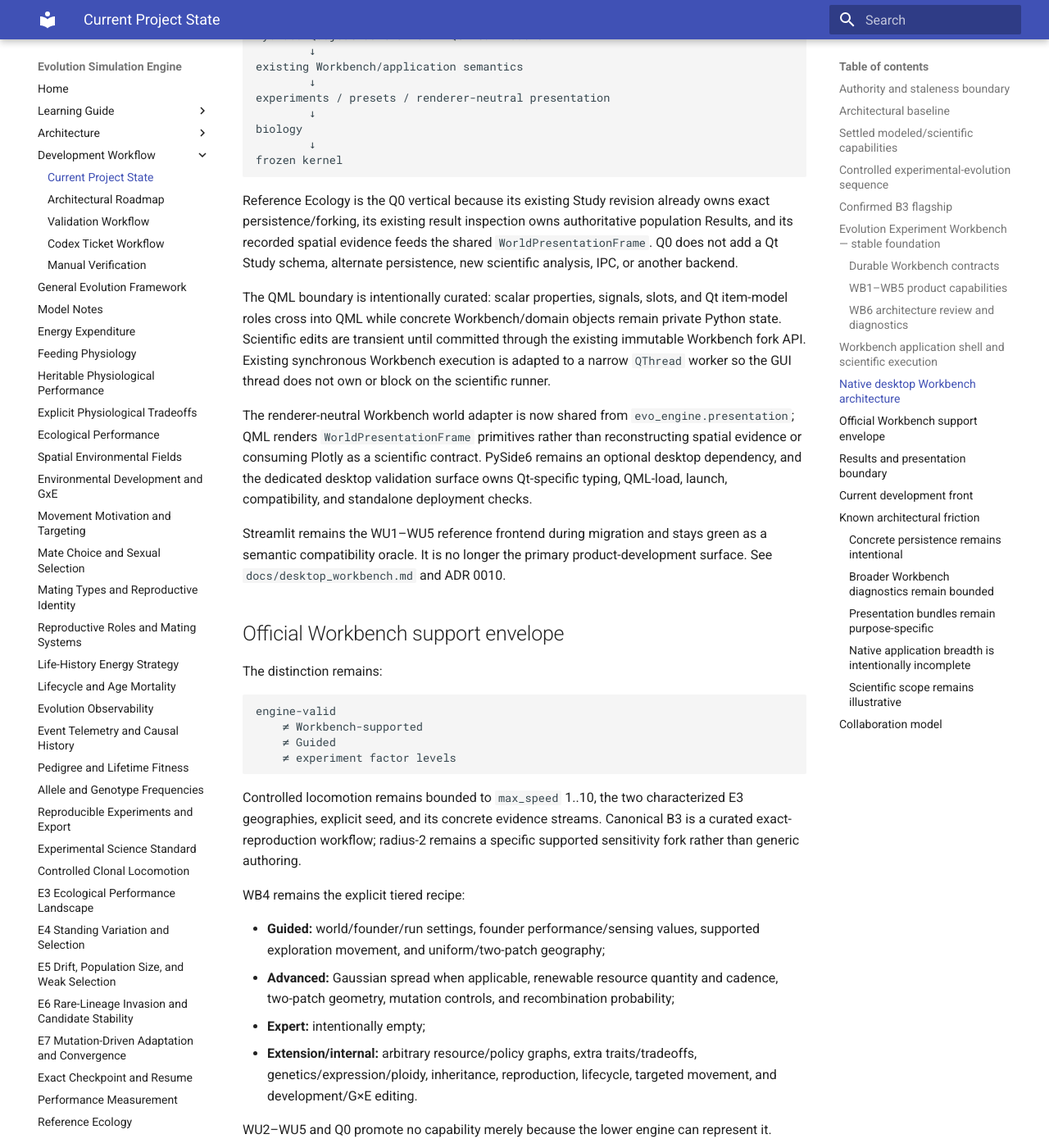
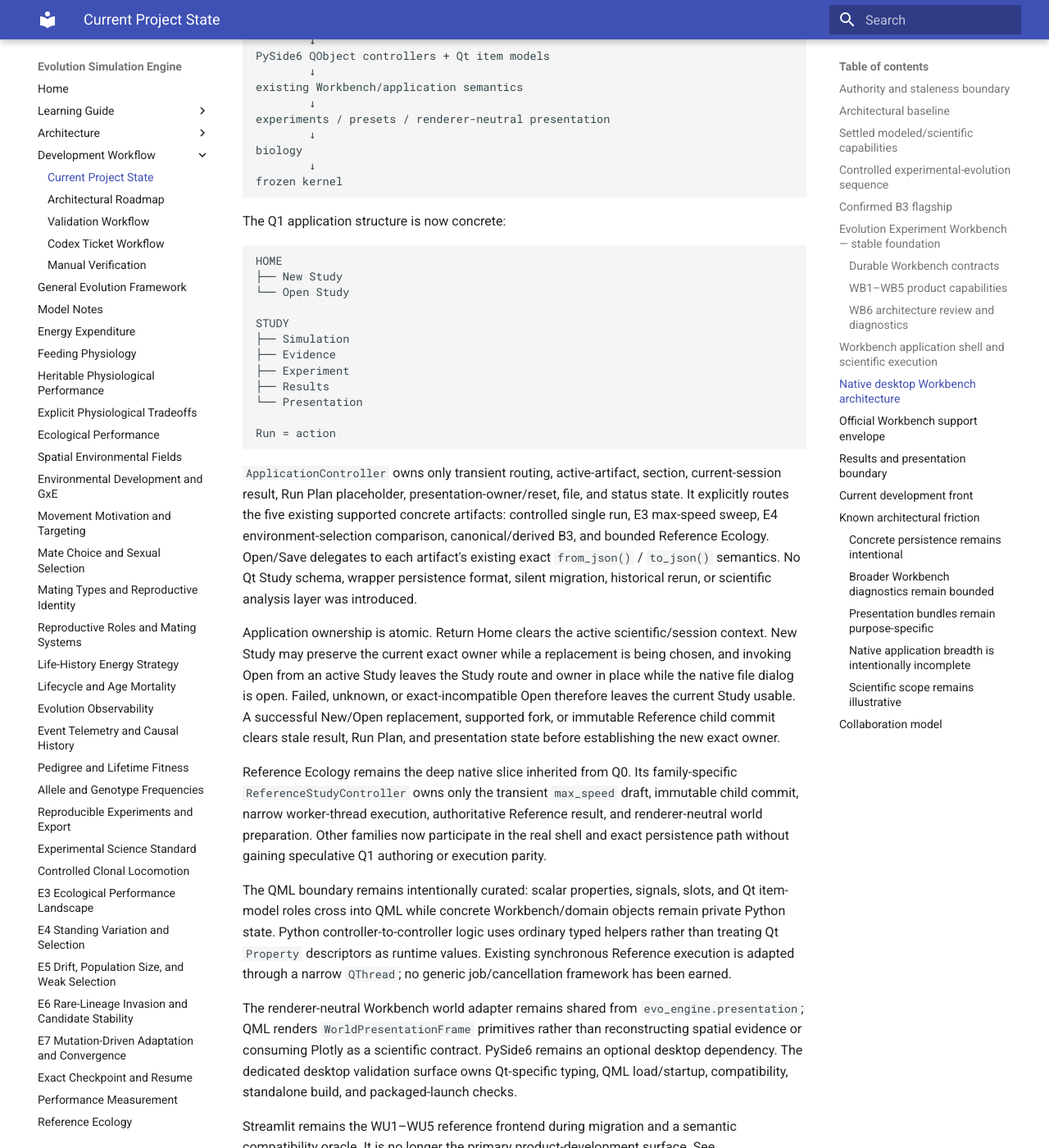
Before and after one commit to abdullahkhan57721/evolution-simulation-engine, an MkDocs documentation site: the page built from docs/development/current_state.md, in a window 1280 px wide and 1400 px high, scrolled down 8110 px. Shown: the whole window at 82% size. Built offline with MkDocs 1.6.1 and Material for MkDocs 9.7.7, drawn with Linux system fonts in a browser that asks for light colours; some of the changed text lies outside the part shown.

Commit message:
Advance current state through Q1 native shell

````diff
--- a/docs/development/current_state.md
+++ b/docs/development/current_state.md
@@ -345,13 +345,15 @@ bounded conclusion remain science/director-owned rather than UI-authored. See
 
 ## Native desktop Workbench architecture
 
-Q0 proves that PySide6 + Qt Quick/QML can consume the settled Workbench directly and
-is now the primary product frontend direction. The durable dependency boundary is:
+Q0 established that PySide6 + Qt Quick/QML can consume the settled Workbench
+directly. Q1 turns that technology proof into the persistent native product shell,
+while scientific authority remains in the existing Workbench artifacts. The durable
+dependency boundary is:
 
 ```text
 Qt Quick / QML
         ↓
-PySide6 QObject controller + Qt item models
+PySide6 QObject controllers + Qt item models
         ↓
 existing Workbench/application semantics
         ↓
@@ -362,29 +364,64 @@ biology
 frozen kernel
 ```
 
-Reference Ecology is the Q0 vertical because its existing Study revision already
-owns exact persistence/forking, its existing result inspection owns authoritative
-population Results, and its recorded spatial evidence feeds the shared
-`WorldPresentationFrame`. Q0 does not add a Qt Study schema, alternate persistence,
-new scientific analysis, IPC, or another backend.
+The Q1 application structure is now concrete:
 
-The QML boundary is intentionally curated: scalar properties, signals, slots, and
-Qt item-model roles cross into QML while concrete Workbench/domain objects remain
-private Python state. Scientific edits are transient until committed through the
-existing immutable Workbench fork API. Existing synchronous Workbench execution is
-adapted to a narrow `QThread` worker so the GUI thread does not own or block on the
-scientific runner.
+```text
+HOME
+├── New Study
+└── Open Study
 
-The renderer-neutral Workbench world adapter is now shared from
+STUDY
+├── Simulation
+├── Evidence
+├── Experiment
+├── Results
+└── Presentation
+
+Run = action
+```
+
+`ApplicationController` owns only transient routing, active-artifact, section,
+current-session result, Run Plan placeholder, presentation-owner/reset, file, and
+status state. It explicitly routes the five existing supported concrete artifacts:
+controlled single run, E3 max-speed sweep, E4 environment-selection comparison,
+canonical/derived B3, and bounded Reference Ecology. Open/Save delegates to each
+artifact's existing exact `from_json()` / `to_json()` semantics. No Qt Study schema,
+wrapper persistence format, silent migration, historical rerun, or scientific
+analysis layer was introduced.
+
+Application ownership is atomic. Return Home clears the active scientific/session
+context. New Study may preserve the current exact owner while a replacement is being
+chosen, and invoking Open from an active Study leaves the Study route and owner in
+place while the native file dialog is open. Failed, unknown, or exact-incompatible
+Open therefore leaves the current Study usable. A successful New/Open replacement,
+supported fork, or immutable Reference child commit clears stale result, Run Plan,
+and presentation state before establishing the new exact owner.
+
+Reference Ecology remains the deep native slice inherited from Q0. Its
+family-specific `ReferenceStudyController` owns only the transient `max_speed` draft,
+immutable child commit, narrow worker-thread execution, authoritative Reference
+result, and renderer-neutral world preparation. Other families now participate in
+the real shell and exact persistence path without gaining speculative Q1 authoring or
+execution parity.
+
+The QML boundary remains intentionally curated: scalar properties, signals, slots,
+and Qt item-model roles cross into QML while concrete Workbench/domain objects remain
+private Python state. Python controller-to-controller logic uses ordinary typed
+helpers rather than treating Qt `Property` descriptors as runtime values. Existing
+synchronous Reference execution is adapted through a narrow `QThread`; no generic
+job/cancellation framework has been earned.
+
+The renderer-neutral Workbench world adapter remains shared from
 `evo_engine.presentation`; QML renders `WorldPresentationFrame` primitives rather
 than reconstructing spatial evidence or consuming Plotly as a scientific contract.
-PySide6 remains an optional desktop dependency, and the dedicated desktop validation
-surface owns Qt-specific typing, QML-load, launch, compatibility, and standalone
-deployment checks.
+PySide6 remains an optional desktop dependency. The dedicated desktop validation
+surface owns Qt-specific typing, QML load/startup, compatibility, standalone build,
+and packaged-launch checks.
 
-Streamlit remains the WU1–WU5 reference frontend during migration and stays green as
-a semantic compatibility oracle. It is no longer the primary product-development
-surface. See `docs/desktop_workbench.md` and ADR 0010.
+Streamlit remains the WU1–WU5 reference frontend during migration and a semantic
+compatibility oracle. It is no longer the primary product-development surface. See
+`docs/desktop_workbench.md` and ADR 0010.
 
 ## Official Workbench support envelope
 
@@ -413,8 +450,8 @@ WB4 remains the explicit tiered recipe:
   genetics/expression/ploidy, inheritance, reproduction, lifecycle, targeted
   movement, and development/G×E editing.
 
-WU2–WU5 and Q0 promote no capability merely because the lower engine can represent
-it.
+WU2–WU5 and Q0–Q1 promote no capability merely because the lower engine can
+represent it.
 
 ## Results and presentation boundary
 
@@ -444,31 +481,46 @@ The shared adapter builds existing `WorldPresentationFrame` values from recorded
 WB4/B3 evidence. WU5 exposes that path through the Streamlit reference frontend and
 Q0 proves a native QML renderer can consume the same frame while keeping replay,
 selection, visibility, trails, labels, playback, and focus state out of scientific
-identity. The V3 adapter feeds validated canonical B3 results into the existing
-B3-specific director. Renderer-specific layout, controls, camera, timing, materials,
-charts, and animation remain presentation concerns.
+identity. Q1 adds an application-level exact result/presentation-owner gate so stale
+session results or presentation state are cleared when scientific ownership changes.
+Historical run references alone never become native replay data. The V3 adapter
+feeds validated canonical B3 results into the existing B3-specific director.
+Renderer-specific layout, controls, camera, timing, materials, charts, and animation
+remain presentation concerns.
 
 ## Current development front
 
-The Workbench foundation, E1–E7 controlled-science sequence, end-to-end reference
-Study product, and first native desktop vertical are established.
+The Workbench foundation, E1–E7 controlled-science sequence, end-to-end Streamlit
+reference product, Q0 native technology proof, and **Q1 native persistent Study
+shell** are established.
 
-WU1–WU5 remain the complete Streamlit reference product for settled product
-semantics. Q0 establishes **PySide6 + Qt Quick/QML as the primary product
-architecture** without moving scientific authority out of Workbench. The next product
-front is the Q-series native migration, beginning with **Q1 — Native Study shell and
-concrete routing** as specified in `docs/desktop_workbench.md`. Q1 should establish
-Home plus the persistent `Simulation / Evidence / Experiment / Results /
-Presentation` shell over existing concrete artifact families while preserving the
-Q0 Reference Ecology deep slice. It should add only enough additional concrete
-routing to prove the shell is not Reference-specific; it must not create a universal
-Study schema or prematurely chase full desktop parity.
+PySide6 + Qt Quick/QML is the primary product architecture without moving scientific
+authority out of Workbench. Q1 has established Home/New/Open, exact concrete routing
+and persistence for the current five-family support envelope, persistent
+`Simulation / Evidence / Experiment / Results / Presentation` navigation, exact
+active-owner/reset semantics, a family-specific controller seam, reusable native
+QML primitives, and the retained Reference Ecology deep slice.
+
+The next native product work should extend those settled seams rather than redesign
+the application shell:
+
+1. **Q2 — Simulation authoring:** add family-specific Simulation controls against
+   existing Workbench semantic authoring while leaving application routing and exact
+   persistence alone.
+2. **Q3 — Evidence and Experiment:** add concrete Evidence/Experiment controllers
+   using the same exact-owner/reset contract and existing Workbench semantics.
+3. **Q4 — execution and Results breadth:** add execution/Results support and
+   family-specific result models while binding only authoritative existing Workbench
+   results.
+
+Broader Presentation/world exploration, B3 matched replay/cinematic handoff, and
+accessibility/visual/release hardening follow only as concrete native needs earn
+them. Do not predeclare a generic Qt application, form, result, scene, or background
+job framework.
 
 The previously planned WU6 Streamlit hardening milestone is no longer the primary
-product front. Accessibility, visual completion, and release hardening remain real
-requirements, but should be applied to the native product once enough Q-series
-breadth exists to harden the product that will actually ship. Streamlit remains a
-reference/compatibility frontend during that migration.
+product front. Streamlit remains the semantic reference/compatibility frontend until
+an explicit parity/removal decision.
 
 E7 closes the current E1–E7 causal sequence with a confirmed negative convergence
 result. Do not post-hoc lengthen, enrich, or retune E7 to manufacture convergence.
@@ -486,10 +538,11 @@ A native Rust/C++ execution backend remains evidence-driven future work.
 
 ### Concrete persistence remains intentional
 
-WB1, WB2, WB3, and WB4 persist different shapes because their responsibilities
-still differ. WB5/WB6, WU1–WU5, and Q0 do not reveal enough identical persistence or
-execution responsibility to earn a universal saved Study/Experiment/Results root.
-The native shell must route concrete formats rather than manufacture one for Qt.
+WB1, WB2, WB3, and WB4 persist different shapes because their responsibilities still
+differ. WB5/WB6, WU1–WU5, and Q0–Q1 still do not reveal enough identical persistence
+or execution responsibility to earn a universal saved Study/Experiment/Results root.
+Q1 reinforces the intended approach by routing concrete formats directly rather than
+manufacturing one for Qt.
 
 ### Broader Workbench diagnostics remain bounded
 
@@ -506,11 +559,12 @@ repeats while keeping renderer mechanics local.
 
 ### Native application breadth is intentionally incomplete
 
-Q0 proves the technology boundary, not parity. Reference Ecology is the only deep
-native Study slice so far. Concrete Study-family routing, the persistent five-section
-shell, broader authoring/results/presentation parity, accessibility, and release
-hardening remain Q-series work. This is application-layer incompleteness, not a
-reason to broaden Workbench or the kernel.
+Q1 establishes the native shell, concrete five-family routing, exact persistence,
+and application ownership semantics, but it is not desktop parity. Reference Ecology
+remains the only deep native edit/run/world slice. Broader Simulation authoring,
+Evidence/Experiment editing, execution/Results breadth, Presentation parity,
+accessibility, and release hardening remain Q2+ application work. This is
+application-layer incompleteness, not a reason to broaden Workbench or the kernel.
 
 ### Scientific scope remains illustrative
 
````
